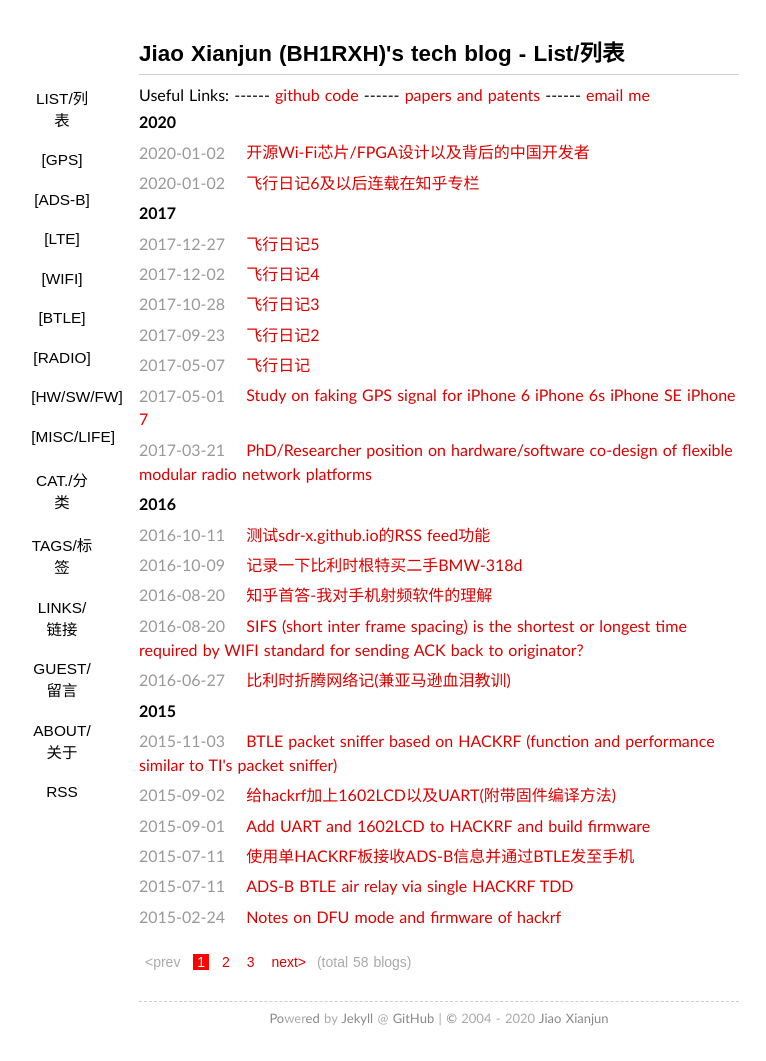
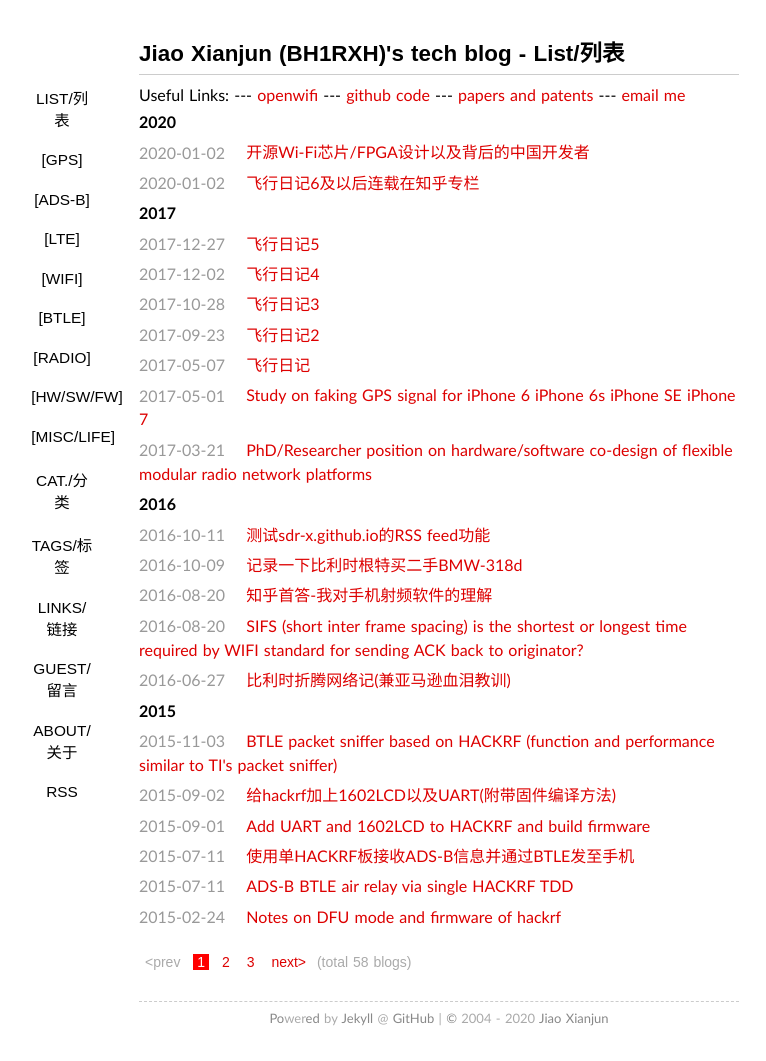
Before and after one commit to sdr-x/sdr-x.github.io, a Jekyll site: the page built from index.html, in a window 1280 px wide. Shown: the whole page, without its empty margins (201-967 px from the left). Built offline with Jekyll 4.4.1, drawn with Linux system fonts in a browser that asks for light colours; some web fonts are replaced; the list of posts is cut into pages by our own code; comment, search, counter and statistics services are not loaded.

Commit message:
Update index.html

```diff
--- a/index.html
+++ b/index.html
@@ -3,11 +3,13 @@ title: Jiao Xianjun (BH1RXH)'s tech blog - List/列表
 layout: page
 ---
 
-Useful Links: ------
+Useful Links: ---
+<a href="https://github.com/open-sdr/openwifi">openwifi</a>
+ ---
 <a href="https://github.com/JiaoXianjun">github code</a>
- ------
+ ---
 <a href="https://www.linkedin.com/in/xianjun-jiao-7a569641">papers and patents</a>
-  ------
+  ---
 <a href="mailto:putaoshu@msn.com">email me</a>
 
 <ul class="listing">
```
